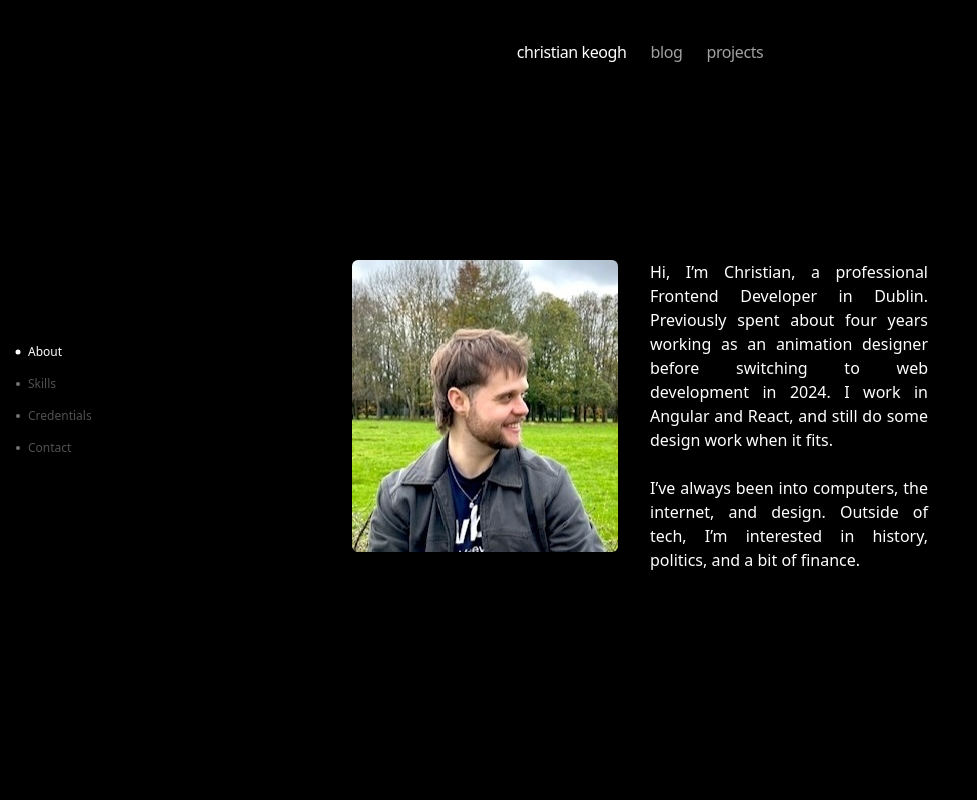
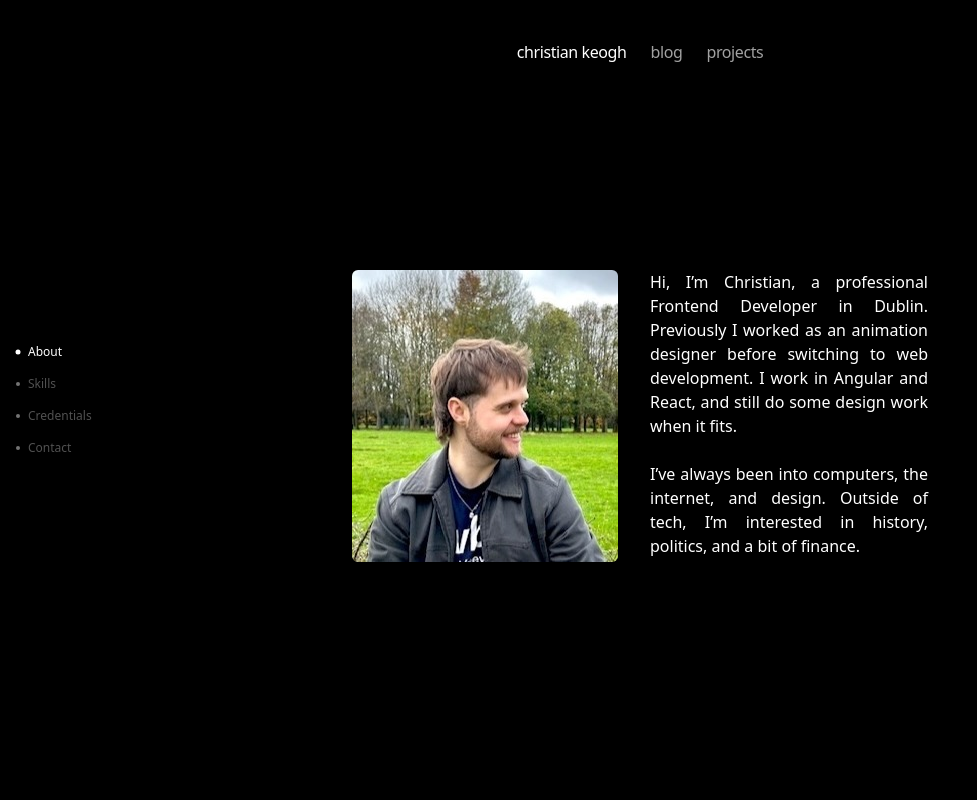
Before and after one commit to ChristianKeogh/personal_website, a Next.js app: page / in a window 1280 px wide. Shown: the top 800 px of the page, without its empty margins (0-977 px from the left). Built offline with nearby package versions, Linux system fonts and the light colour scheme.

Commit message:
change wording

```diff
--- a/app/homeComponents/about.tsx
+++ /dev/null
@@ -1,39 +0,0 @@
-"use client";
-import { motion } from "framer-motion";
-
-export default function About() {
-  return (
-    <section>
-      <motion.p
-        initial={{ opacity: 0 }}
-        animate={{ opacity: 1 }}
-        className="text-justify"
-      >
-        Hi, I’m Christian. I’m based in Dublin and formerly an animation
-        designer before switching to web development. I work on frontend, using
-        Angular and React, and still do some design work when it fits.
-        <br />
-        <br />
-        I’ve always been into computers, the internet, and design. One of those
-        nerdy kids who lived online. Outside of tech, I’m interested in history,
-        politics, and a bit of finance.
-      </motion.p>
-      <br />
-      <motion.div
-        initial={{ opacity: 0 }}
-        animate={{ opacity: 1 }}
-        className="flex space-x-4"
-      >
-        <p className="text-neutral-400">christianfkeogh@gmail.com</p>
-        <a
-          className="text-neutral-400"
-          rel="noopener noreferrer"
-          target="_blank"
-          href="/pdfs/Curriculum-Vitae-2025.pdf"
-        >
-          cv
-        </a>
-      </motion.div>
-    </section>
-  );
-}
--- a/app/homeComponents/home.tsx
+++ b/app/homeComponents/home.tsx
@@ -22,9 +22,9 @@ export default function HomeAbout() {
         <div className="flex flex-col space-y-6 text-justify">
           <p>
             Hi, I’m Christian, a professional Frontend Developer in Dublin.
-            Previously spent about four years working as an animation designer
-            before switching to web development in 2024. I work in Angular and
-            React, and still do some design work when it fits.
+            Previously I worked as an animation designer before switching to web
+            development. I work in Angular and React, and still do some design
+            work when it fits.
             <br />
             <br />
             I’ve always been into computers, the internet, and design. Outside
```
